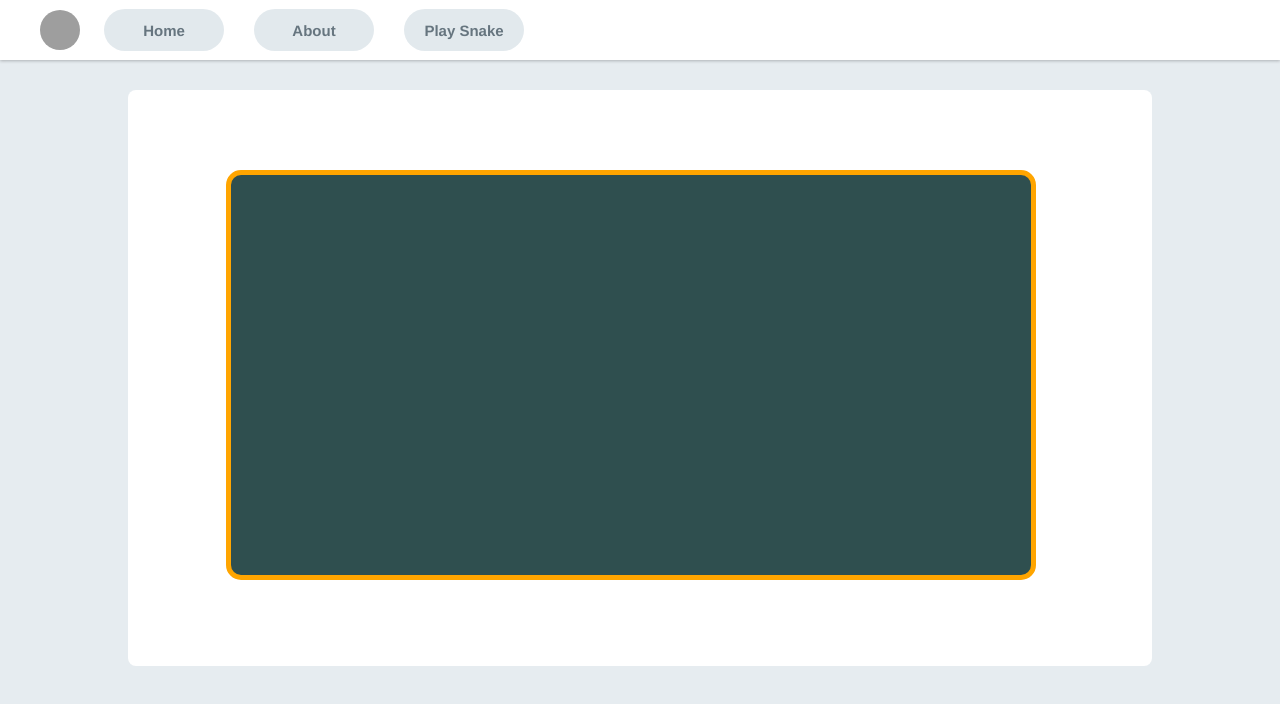
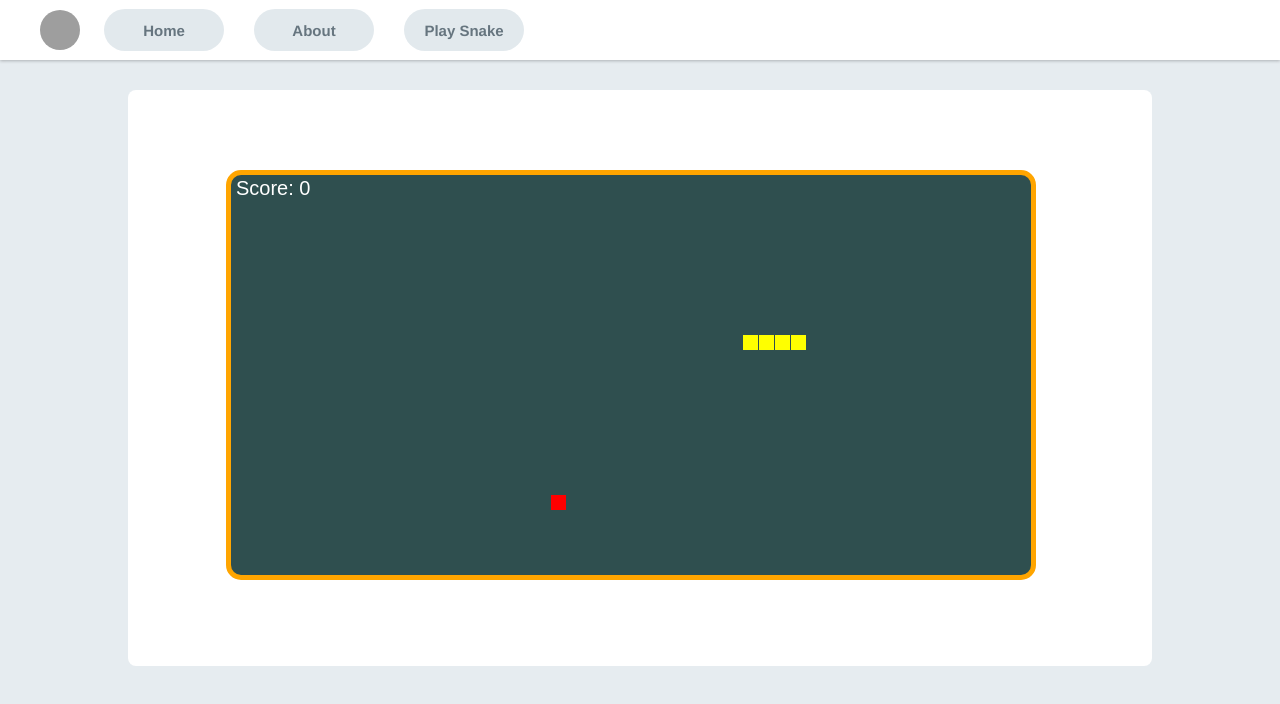
Before and after one commit to Bhabanisahu020/Bhabanisahu020.github.io, a plain HTML site: page snake.html in a window 1280 px wide. Drawn offline with Linux system fonts and the light colour scheme; grey boxes are pictures that could not be loaded.

Commit message:
mylastcommit update

```diff
--- a/js/snake.js
+++ b/js/snake.js
@@ -63,6 +63,7 @@ function loop() {
     if (cell.x === apple.x && cell.y === apple.y) {
       snake.maxCells++;
       score++;
+
       apple.x = getRandomInt(0, 25) * grid;
       apple.y = getRandomInt(0, 25) * grid;
     }
@@ -81,11 +82,12 @@ function loop() {
       }
     }
   });
-  functiondrawScore(){
+  function drawScore(){
     context.font="20px Arial";
     context.fillStyle="White";
-    context.fillText("score:"+score,5,20);
+    context.fillText("Score: "+score,5,20);
   }
+
   drawScore();
 }
 
```
Also changed, not shown: about.html (+2 -2 lines).
